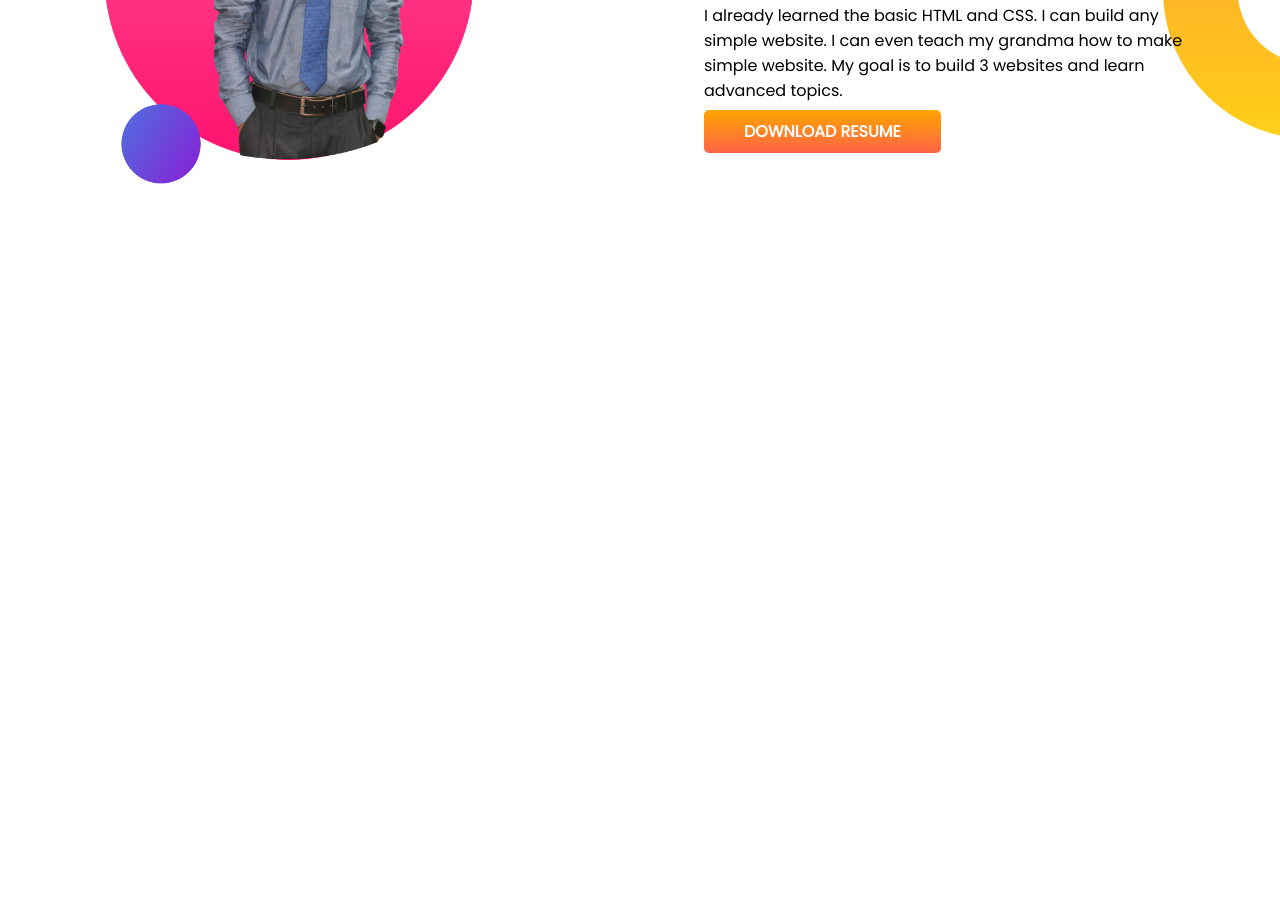
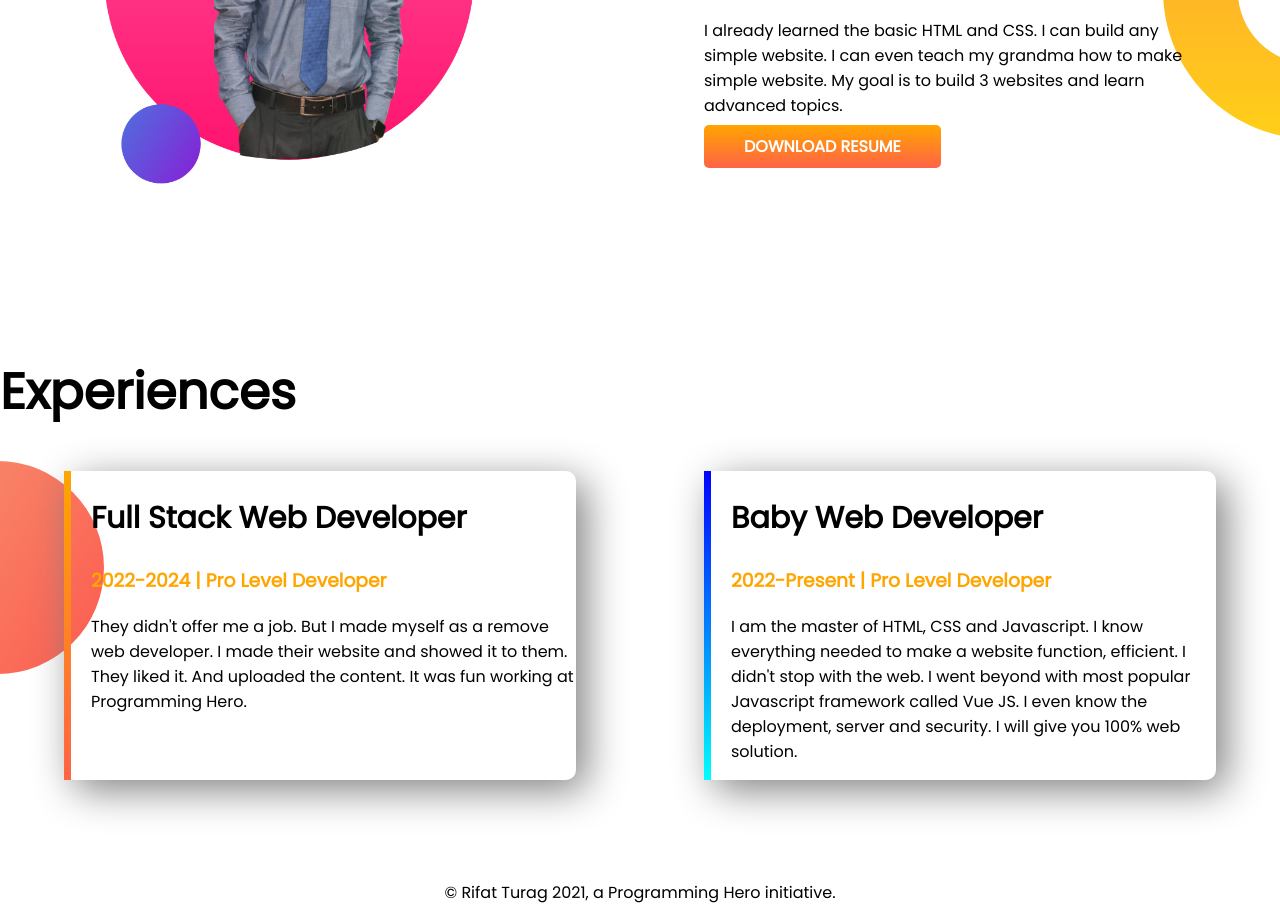
Before and after one commit to RifatTurag/new-developer-portfolio, a plain HTML site: page index.html in a window 1280 px wide. Shown: the part 965-1886 px from the top of the page. Before the commit the page ends 1320 px from the top, so only its background shows below. Drawn offline with Linux system fonts and the light colour scheme.

Commit message:
footer and experience added

```diff
--- a/index.html
+++ b/index.html
@@ -13,7 +13,7 @@
 </head>
 
 <body>
-    <section class="top-banner">
+    <section class="top-banner flexible-container">
         <div class="half-width">
             <h1>Welcome to</h1>
             <h1><span class="orange-color">Rifat Turag </span>World</h1>
@@ -31,7 +31,7 @@
             <img src="images/tUrag bg.png" alt="">
         </div>
     </section>
-    <section class="dream-big">
+    <section class="dream-big flexible-container">
         <div class="half-width">
             <img src="images/Rifat bg.png" alt="">
         </div>
@@ -44,7 +44,29 @@
         </div>
 
     </section>
+    <section class="experience-area">
+        <h1>Experiences</h1>
+        <div class="flexible-container">
+            <div id="full-stack-experience" class="experience-item">
+                <h2>Full Stack Web Developer</h2>
+                <h3 class="orange-color">2022-2024 | Pro Level Developer</h3>
+                <p>They didn't offer me a job. But I made myself as a remove web developer. I made their website and
+                    showed
+                    it to them. They liked it. And uploaded the content. It was fun working at Programming Hero.</p>
+            </div>
+            <div id="web-dev-experience" class="experience-item">
+                <h2>Baby Web Developer</h2>
+                <h3 class="orange-color">2022-Present | Pro Level Developer</h3>
+                <p>I am the master of HTML, CSS and Javascript. I know everything needed to make a website function,
+                    efficient. I didn't stop with the web. I went beyond with most popular Javascript framework called
+                    Vue
+                    JS. I even know the deployment, server and security. I will give you 100% web solution.</p>
+            </div>
 
+    </section>
+    <footer>
+        <p>© Rifat Turag 2021, a Programming Hero initiative.</p>
+    </footer>
 </body>
 
 </html>
--- a/style.css
+++ b/style.css
@@ -6,10 +6,13 @@ h1{
     font-size: 50px;
 
 }
+h2{
+    font-size: 30px;
+}
 .orange-color{
     color: orange;
 }
-section{
+.flexible-container{
     display: flex;
     margin-bottom: 100px;
 }
@@ -37,3 +40,34 @@ section{
     background-repeat: no-repeat;
     background-position: right;
 }
+.experience-area{
+    background-image: url(images/exp-bg.png);
+    background-repeat: no-repeat;
+    background-position: left;
+}
+.experience-item{
+    width: 40%;
+    margin-left: 5%;
+    margin-right: 5%;
+    padding-left: 20px;
+    border-radius: 10px;
+    box-shadow: 10px 10px 40px gray;
+}
+#web-dev-experience{
+    border-left: 7px solid;
+    border-image: linear-gradient(blue,cyan);
+    border-image-slice: 1;
+
+
+
+}
+#full-stack-experience{
+    border-left: 7px solid;
+    border-image: linear-gradient(orange,tomato);
+    border-image-slice: 1;
+
+
+}
+footer p{
+    text-align: center;
+}
```
